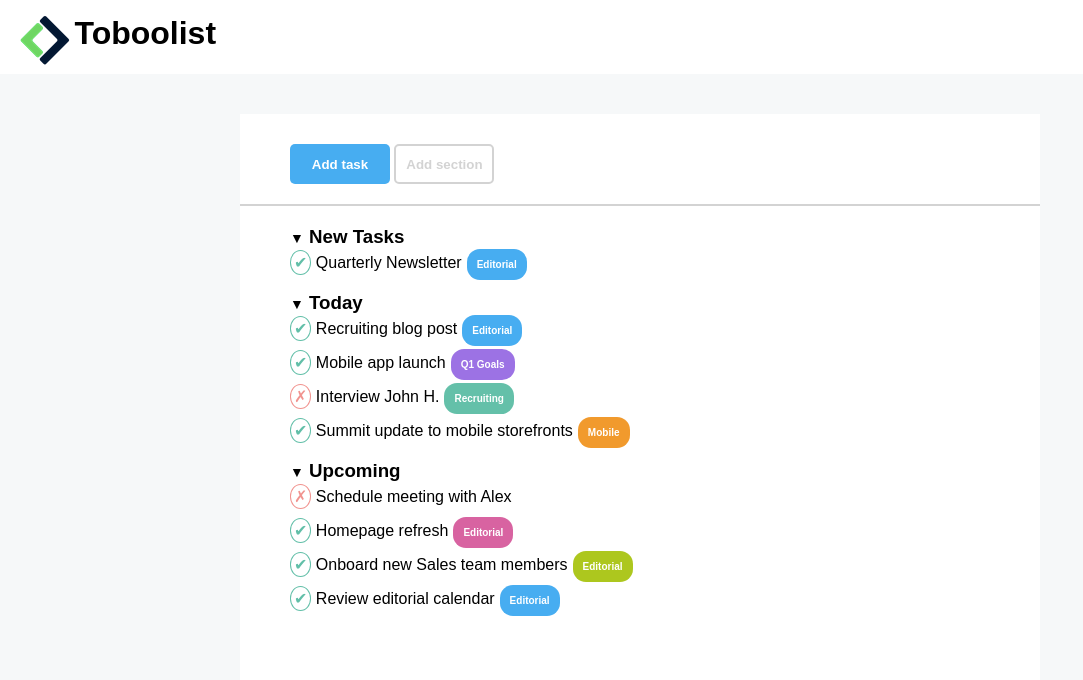
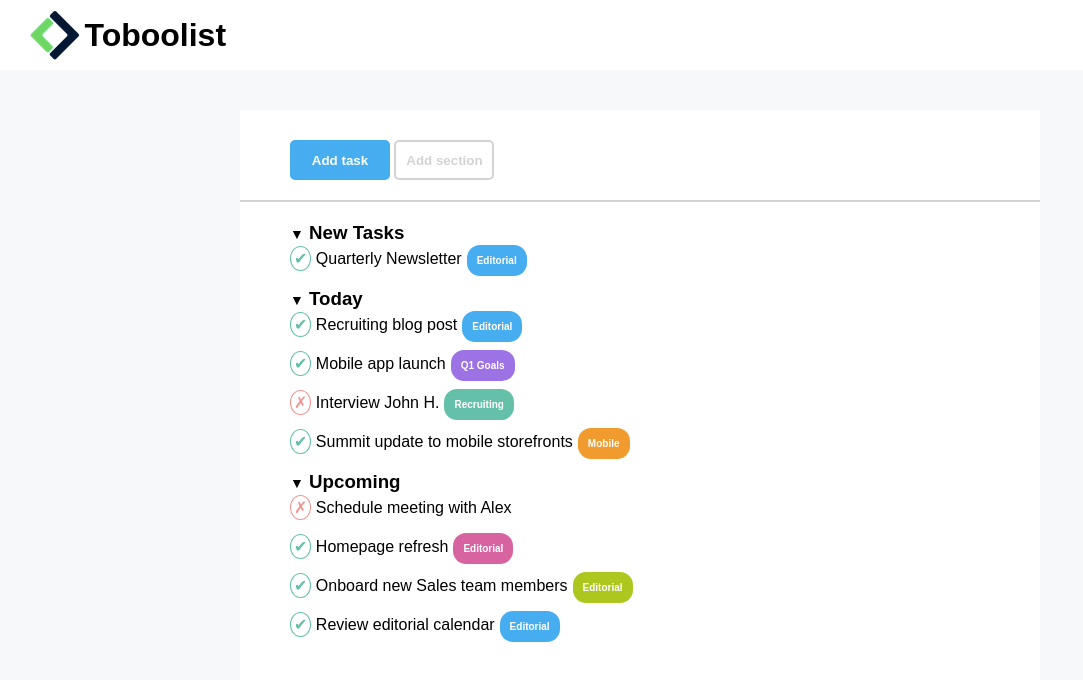
Before and after one commit to marcogiammari/html-css-toboolist, a plain HTML site: page index.html in a window 1280 px wide. Shown: the whole page, without its empty margins (0-1083 px from the left). Drawn offline with Linux system fonts and the light colour scheme.

Commit message:
fix(header) vertical align

```diff
--- a/css/main.css
+++ b/css/main.css
@@ -1,6 +1,7 @@
 * {
     box-sizing: border-box;
     margin: 0px;
+    padding: 0px;
 }
 
 body {
@@ -9,13 +10,13 @@ body {
 
 h1 {
     display: inline-block;
-    line-height: 67px;
+    vertical-align: middle;
+    font-weight: 900;
 }
 
 header {
-    height: 60px;
     padding-left: 20px;
-    margin-bottom: 14px;
+    margin: 10px;
 }
 
 header img {
@@ -119,6 +120,6 @@ section h3 {
     background-color: #adc71e;
 }
 
-p {
-    margin-bottom: 15px;
+section p {
+    margin-bottom: 20px;
 }
```
